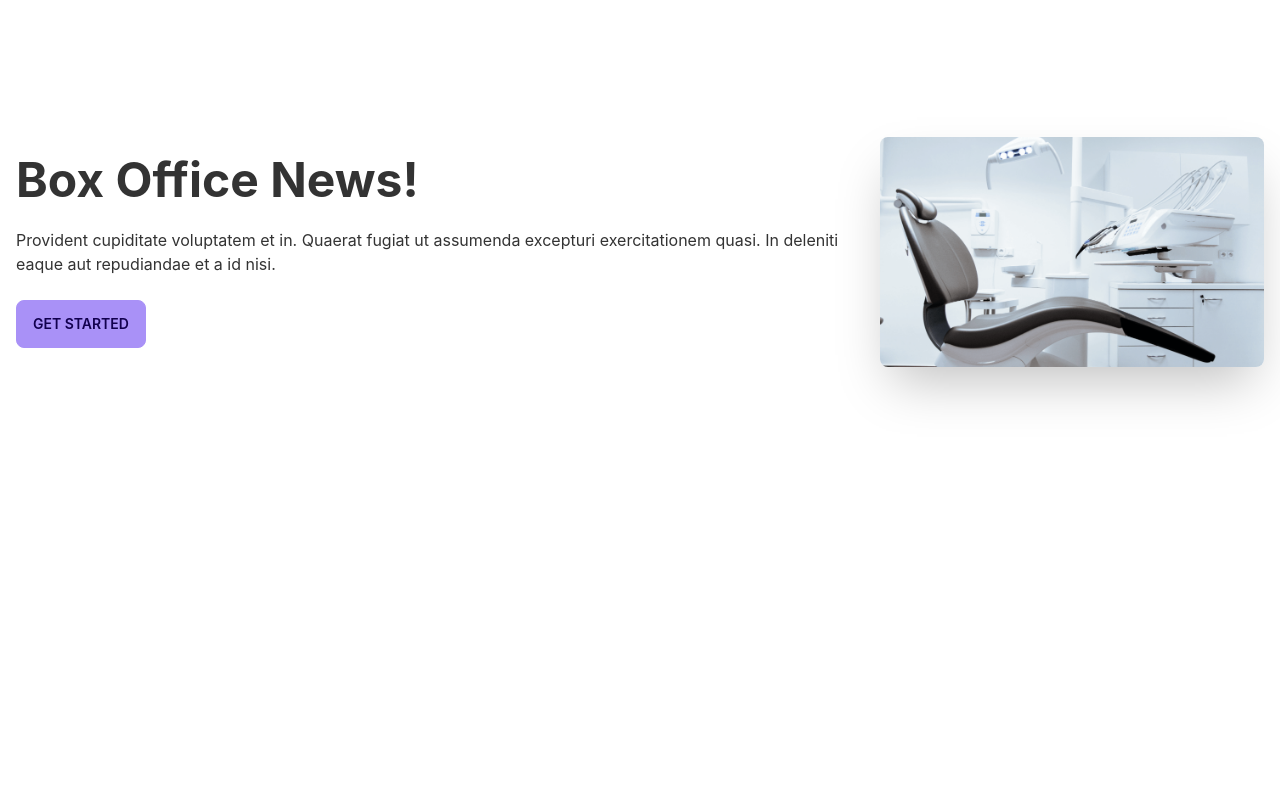
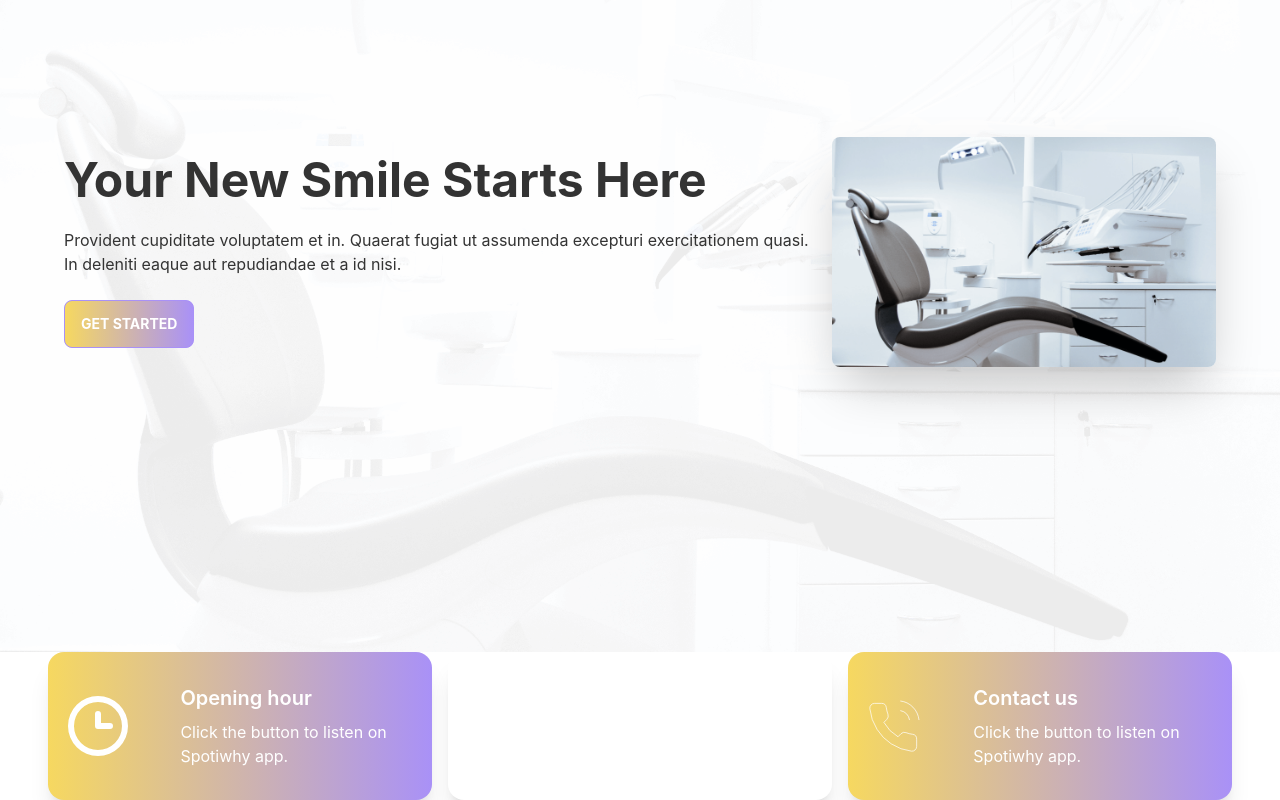
Before and after one commit to mak-43/doctor, a React (Create React App) app: page / in a window 1280 px wide. Shown: the part 212-1012 px from the top of the page. Before the commit the page ends 864 px from the top, so only its background shows below. Built offline with nearby package versions, Linux system fonts and the light colour scheme.

Commit message:
info and card

```diff
--- a/src/Components/Pages/Home/Banner.js
+++ b/src/Components/Pages/Home/Banner.js
@@ -3,13 +3,13 @@
 
 const Banner = () => {
     return (
-        <div class="hero min-h-screen ">
+        <div class="hero min-h-screen px-12 bg-[url('/src/Components/Assets/bg.png')] ">
             <div class="hero-content flex-col lg:flex-row-reverse">
                 <img src={chair} class="max-w-sm rounded-lg shadow-2xl" />
                 <div>
-            <h1 class="text-5xl font-bold">Box Office News!</h1>
+                    <h1 class="text-5xl font-bold">Your New Smile Starts Here</h1>
                     <p class="py-6">Provident cupiditate voluptatem et in. Quaerat fugiat ut assumenda excepturi exercitationem quasi. In deleniti eaque aut repudiandae et a id nisi.</p>
-            <button class="btn btn-primary">Get Started</button>
+                    <button class="btn btn-primary text-white font-bold bg-gradient-to-r from-secondary to-primary">Get Started</button>
                 </div>
             </div>
         </div>
--- a/src/Components/Pages/Home/Home.js
+++ b/src/Components/Pages/Home/Home.js
@@ -1,10 +1,12 @@
 import React from 'react';
 import Banner from './Banner';
+import Info from './Info';
 
 const Home = () => {
     return (
         <div>
             <Banner/>
+            <Info/>
         </div>
     );
 };
--- /dev/null
+++ b/src/Components/Pages/Home/Info.js
@@ -0,0 +1,18 @@
+import React from 'react';
+import InfoCard from './InfoCard';
+import clock from '../../Assets/icons/clock.svg'
+import location from '../../Assets/icons/marker.svg'
+import phone from '../../Assets/icons/phone.svg'
+
+const Info = () => {
+    return (
+        <div className='grid grid-cols-1 lg:grid-cols-3 gap-4 px-12'>
+
+            <InfoCard cartTitle='Opening hour' bgClass='bg-gradient-to-r from-secondary to-primary' img={clock} />
+            <InfoCard cartTitle='Our location' bgClass='bg-accent' img={location} />
+            <InfoCard cartTitle='Contact us' bgClass='bg-gradient-to-r from-secondary to-primary' img={phone} />
+        </div>
+    );
+};
+
+export default Info;
--- /dev/null
+++ b/src/Components/Pages/Home/InfoCard.js
@@ -0,0 +1,16 @@
+import React from 'react';
+
+const InfoCard = ({img,cartTitle,bgClass}) => {
+    return (
+        <div class={`card lg:card-side bg-base-100 shadow-xl ${bgClass}`}>
+            <figure className='p-5'><img src={img} alt="Album"/></figure>
+            <div class="card-body text-white">
+                <h2 class="card-title">{cartTitle} </h2>
+                <p>Click the button to listen on Spotiwhy app.</p>
+
+            </div>
+        </div>
+    );
+};
+
+export default InfoCard;
--- a/tailwind.config.js
+++ b/tailwind.config.js
@@ -1,8 +1,11 @@
 module.exports = {
   content: ["./src/**/*.{html,js}"],
   theme: {
-    extend: {},
+    extend: {
+
+    },
   },
+
   daisyui: {
     themes: [
       {
```
Lines whose indentation alone changed are shown as unchanged.
